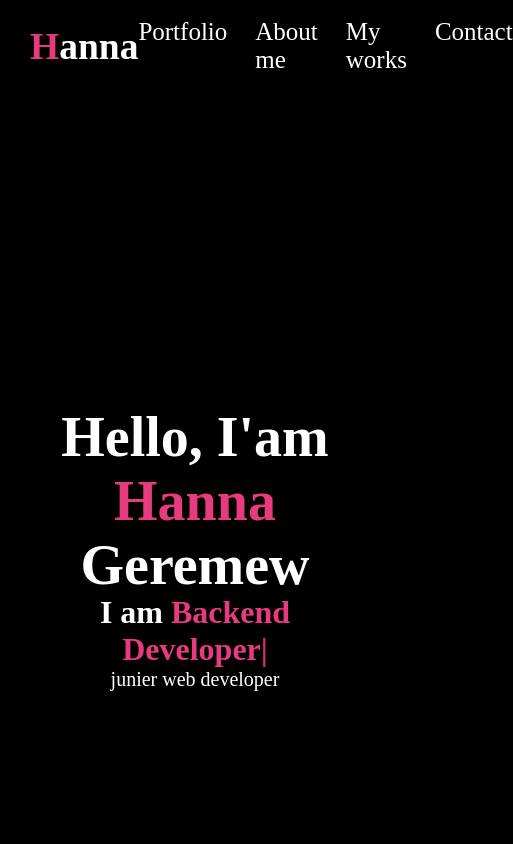
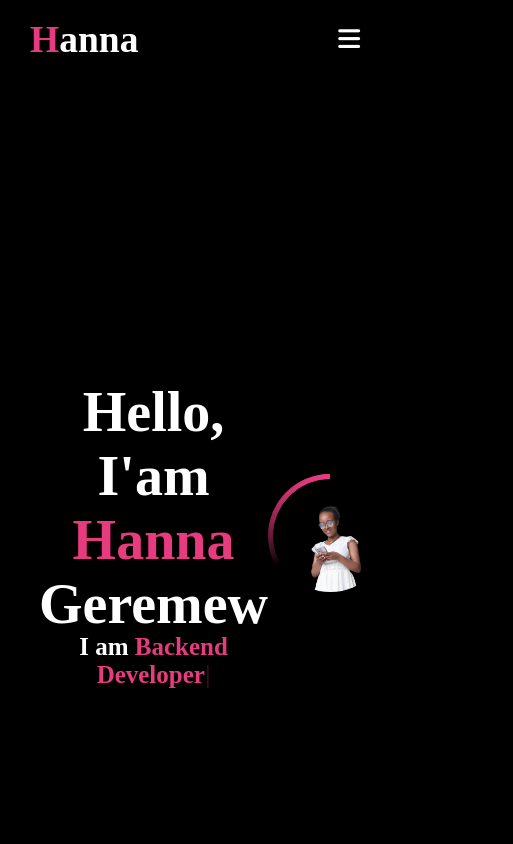
Before and after one commit to GAHAR-F/Portfolio, a plain HTML site: page index.html in a window 390 px wide. Shown: the top 844 px of the page, 513 px wide, since content can reach past the window. Drawn offline with nearby package versions, Linux system fonts and the light colour scheme.

Commit message:
update commit

```diff
--- a/index.html
+++ b/index.html
@@ -18,16 +18,19 @@
     </style>
   </head>
   <body>
-    <header class="header">
+    <header class="header" id="header">
       <nav class="nav">
         <h1><span>H</span>anna</h1>
-        <ul class="ul">
-          <li><a href="">Portfolio</a></li>
-          <li><a href="">About me</a></li>
-          <li><a href="">My works</a></li>
-          <li><a href="">Contact</a></li>
+        <ul class="ul" id="ul">
+          <li><a href="#home">Home</a></li>
+          <li><a href="#about">About </a></li>
+          <li><a href="#service">My Service</a></li>
+          <li><a href="#portfolio">My works</a></li>
+          <li><a href="#contact">Contact</a></li>
         </ul>
-        <div class="bar"><i class="fa-solid fa-bars"></i></div>
+        <div class="bar">
+          <i class="fa-solid fa-bars" onclick="toggleMenu()"></i>
+        </div>
       </nav>
     </header>
     <!-- closing header section-->
@@ -36,7 +39,7 @@
       <div class="hom-content">
         <h1>Hello, I'am <span>Hanna</span> Geremew</h1>
         <h3>I am
-          <span class="typed" data-typed-items="Frontend Developer,Backend Developer, Web Developer ">
+          <span class="typed" data-typed-items=" Frontend Developer,Backend Developer,UI/UX Developer, Junier Web Developer, ">Frontend Developer
             </span>
 
               <span class="typed-cursor typed-cursor--blink" aria-hidden="true"></span>
@@ -44,16 +47,25 @@
             <span class="typed-cursor typed-cursor--blink"
               aria-hidden="true"></span>
              </h3>
-       <p>junier web developer</p>
         <div class="hom-sci"></div>
       </div>
+
+      <div class="home-img">
+      <div class="img-box">
+        <div class="img-item">
+          <img src="images/blackback.jpg" alt="" >
+        </div>
+      </div>
+    </div>
+
     </section>
 
     <section id="about">
       <main>
         <div class="cont">
           <div class="div2img">
-            <img src="images/BDU1506433UR.jpg" height="400px" width="250px" />
+            <img src="images/BDU1506433UR.jpg"  />
+            <!-- height="400px" width="150px" -->
           </div>
 
           <div class="abme">
@@ -149,7 +161,7 @@
 
     <div id="portfolio">
       <div class="port">
-        <h1 class="sub-serv">My work</h1>
+        <h1 class="sub-serv">My works</h1>
         <div class="work-list">
           <div class="work">
             <img src="images/singpc.png" alt="" />
@@ -211,10 +223,11 @@
               <a href="https://t.me/@Messyfiker"
                 ><i class="fa-brands fa-telegram"></i
               ></a>
-              <a href="https://www.linkedin.com/feed/?trk=registration-frontend"
-                ><i class="fa-brands fa-linkedin"></i
+              <a href="https://www.linkedin.com/feed/?trk=registration-frontend">
+                <i class="fa-brands fa-linkedin"></i
               ></a>
-              <a href="https://www.instagram.com/?utm_source=pwa_homescreen&__pwa=1">rrrr</a>
+              <a href="https://www.instagram.com/?utm_source=pwa_homescreen&__pwa=1">
+                <i class="fa-brands fa-instagram"></i></a>
             </div>
             <a href="images/Hanna Geremew_Essay.pdf" download class="btn btn-2"
               >Download CV</a
@@ -224,14 +237,14 @@
             <form action="#" method="post">
               <input
                 type="text"
-                name="name"
+                name="Name "
                 id="name"
                 placeholder="Your Full Name"
                 required
               />
               <input
                 type="email"
-                name="email"
+                name="Email"
                 id="email"
                 placeholder="Your Email"
                 required
@@ -239,7 +252,7 @@
               <textarea
                 name="textarea"
                 id="text"
-                rows="10"
+                rows="7"
                 placeholder="Your Message"
               >
               </textarea>
--- a/script.js
+++ b/script.js
@@ -1,3 +1,15 @@
+//for navbar
+let ul = document.getElementById("ul");
+ul.style.maxHeight = "0px";
+
+function toggleMenu() {
+  if (ul.style.maxHeight == "0px") {
+    ul.style.maxHeight = "175px";
+  } else {
+    ul.style.maxHeight = "0px";
+  }
+}
+
 // for About
 var tablink = document.getElementsByClassName("tab-link");
 var tabtab = document.getElementsByClassName("tabtab");
--- a/style.css
+++ b/style.css
@@ -3,6 +3,9 @@
     padding: 0px;
     font-family:  'Times New Roman', Times, serif;
     box-sizing: border-box;
+}
+html{
+    scroll-behavior: smomoth;
 }
 body{
     background-color: black;
@@ -49,8 +52,9 @@ body{
         .bar{
             display: none;
             font-size: 28;
+            color: white;
         }
-        /*           */
+        /* section 2 home page          */
 
 .home {
         position: relative;
@@ -95,6 +99,48 @@ body{
         font-size: 20px;
         text-align: center;
       }
+
+      .home-img .img-box{
+      position: relative;
+      width: 32vw;
+      height: 32vw;
+      /* background: red; */
+     border-radius: 50%;
+      padding: 5px;
+      display: flex;
+      justify-content: center;
+      align-items: center;
+      overflow: hidden;
+    }
+    .home-img .img-box::before,
+    .home-img .img-box::after{
+      content: '';
+      position: absolute;
+      width: 500px;
+      height: 500px;
+      background: conic-gradient(transparent,transparent,transparent,rgb(230, 59, 127));
+    }
+    .home-img .img-box .img-item{
+      position: relative;
+      width: 100%;
+      height: 100%;
+      background: black;
+      border: .1px solid black;
+      border-radius: 50%;
+      display: flex;
+      justify-content: center;
+      overflow: hidden;
+      z-index: 1;
+    }
+    .home-img .img-box .img-item img{
+      position: absolute;
+      display: block;
+      width: 85%;
+      object-fit: cover;
+      top: 20px;
+      mix-blend-mode: lighten;
+    }
+
 
         #about{
         padding: 80px 0px ;
@@ -350,6 +396,7 @@ body{
         background-color: #262626;
         font-weight: 300;
         margin-top: 20px;
+        font-size: 30px;
     }
     .copy i{
        color: #ff004f;
@@ -357,5 +404,54 @@ body{
 
     /* media quary */
         @media (max-width:600px) {
-
+            .nav ul{
+                position:absolute;
+                top: 65px;
+                right: 0px;
+                left: 0px;
+                flex-direction: column;
+                text-align: right;
+                background-color: black;
+                gap: 15px;
+                overflow: hidden;
+            }
+            .nav ul li{
+                right: 10px;
+            }
+            .bar{
+                display: block;
+            }
+            #ul{
+                transition: all 0.5s;
+            }
+            .hom-content h3 {
+                font-weight: 500px;
+                font-size: 25px;
+            }
+            .subtitle{
+                font-size: 40px;
+            }
+            .div2img, .abme{
+             flex-basis:100%;
+            }
+            .div2img{
+                margin-bottom: 30px;
+            }
+            .abme{
+                font-size: 14px;
+            }
+            .tab-link{
+               font-size: 16px;
+               margin-right: 20px;
+            }
+            .secdiv1, .secdiv2{
+                flex-basis: 100%;
+            }
+            .work-list{
+                display: block;
+                gap: 5px;
+            }
+            .copy{
+                font-size: 14px;
+            }
         }
```
Also changed, not shown: images/bik.jpg.jpg (deleted), images/blackback.jpg (added), images/butterfly.jpg.jpg (deleted), images/fat.jpg.jpg (deleted), images/h-background.png (deleted).
